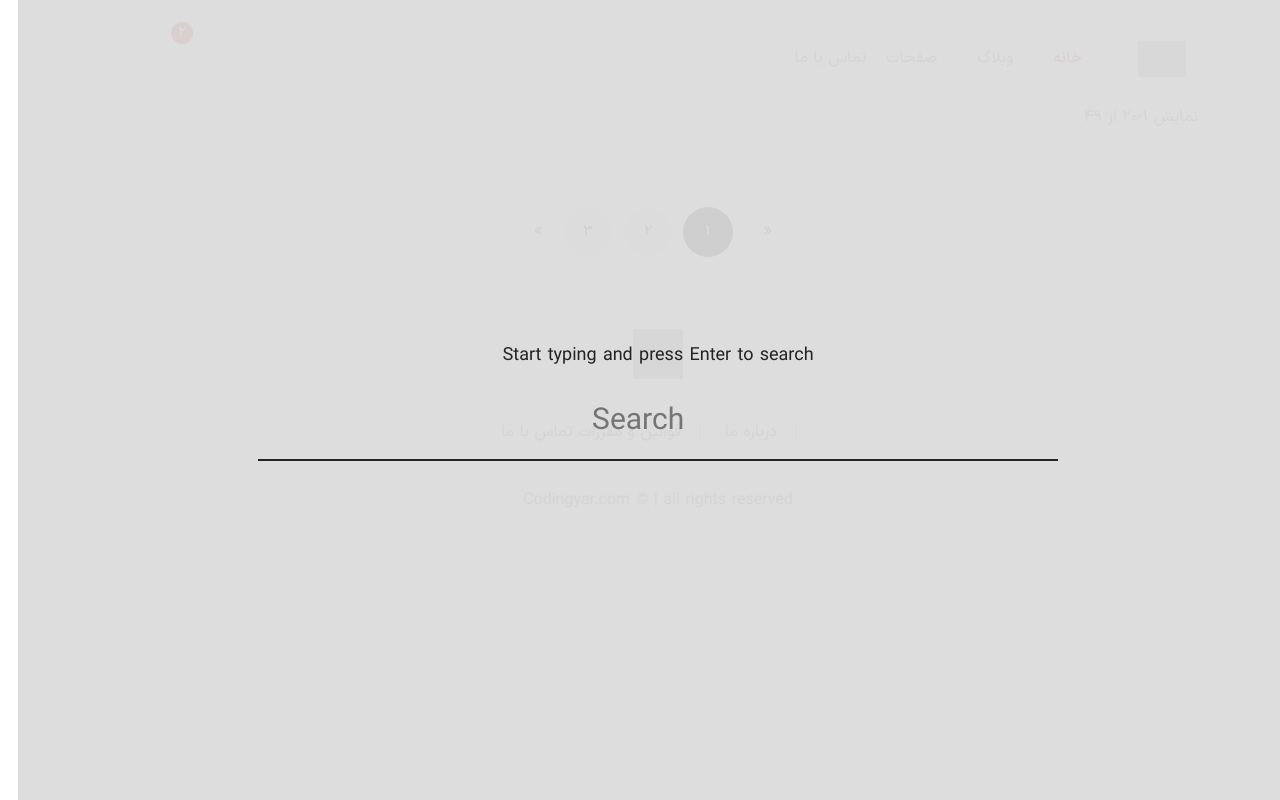
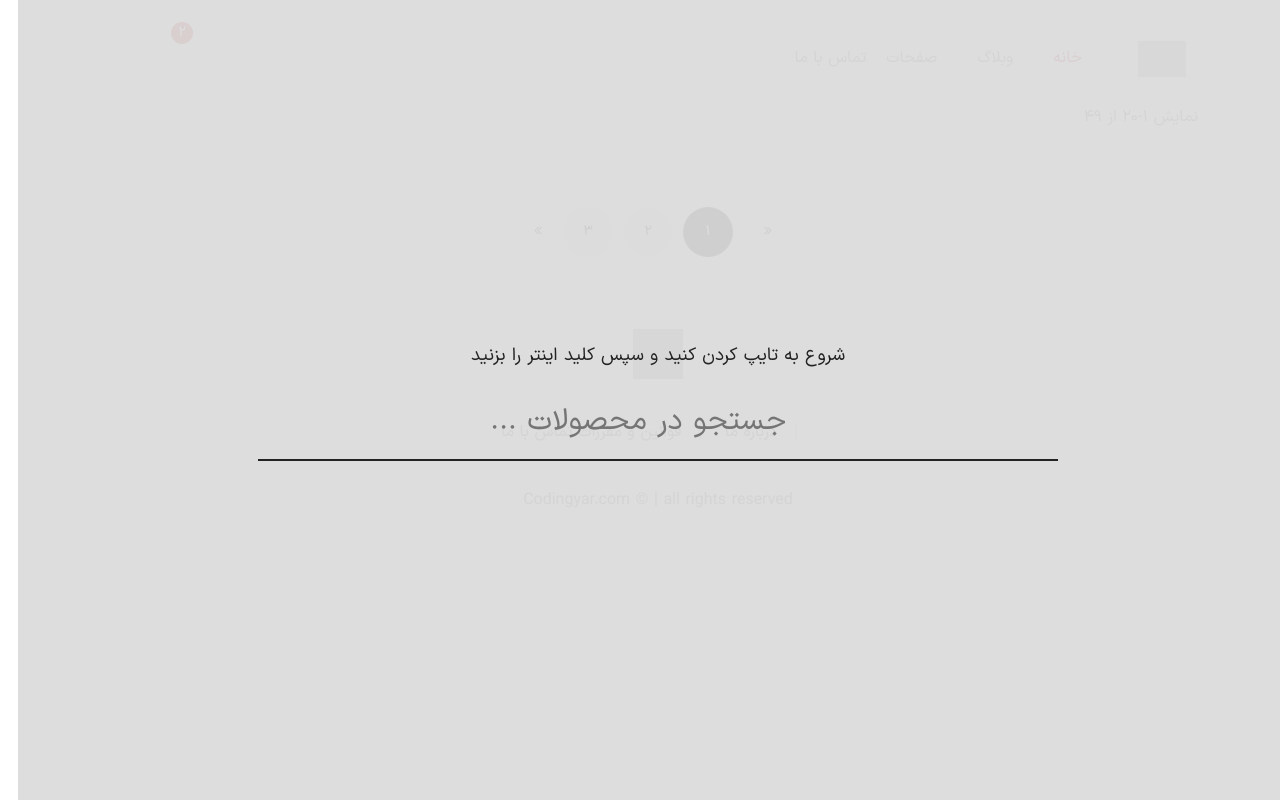
Before and after one commit to pouriashiralipour/online_shop, a Django app: page / in a window 1280 px wide, after a click that opens the changed part. Run offline with Django 4.2, Linux system fonts and the light colour scheme; data that the repository does not hold is empty; parts of the project's set-up code (start-up, migrations or seed data) failed here and were passed over; some libraries are stand-ins or nearby versions; some web fonts are replaced; grey boxes are pictures that could not be loaded.

Commit message:
Create search field and translate it

```diff
--- a/products/templates/products/product_details_view.html
+++ b/products/templates/products/product_details_view.html
@@ -38,7 +38,7 @@
                         </div>
                         <div class="col-12 col-sm-8 product-main-details mt-md--50">
                             <div class="product-summary pl-lg--30 pl-md--0 text-right p-4">
-                                <h3 class="product-title mb--20">{{ product.title }}</h3>
+                                <h3 class="product-title mb--20">{{ product.title|escapejs }}</h3>
                                 <p class="product-short-description mb--20">
                                     {{ product.description|truncatewords:50 }}
                                 </p>
@@ -61,9 +61,9 @@
                                 </div>
                                 <div class="product-footer-meta mt-5 pt-5">
                                     <p><span class="m-0">{% translate 'categoreis' %}:</span>
-                                        <a href="shop.html">لباس</a>,
+                                        <a href="shop.html">{% translate 'dress' %}</a>,
                                         <a href="shop.html">تابستانی</a>,
-                                        <a href="shop.html">گرم</a>,
+                                        <a href="shop.html">{% translate 'worm' %}</a>,
                                         <a href="shop.html">زنانه</a>
                                     </p>
                                 </div>
--- a/templates/_base.html
+++ b/templates/_base.html
@@ -148,10 +148,10 @@
         <div class="searchform__popup" id="searchForm">
 {#            <a href="#" class="btn-close"><i class="flaticon flaticon-cross"></i></a>#}
             <div class="searchform__body">
-                <p>{% translate 'Start typing and press Enter to search' %}</p>
+                <p>شروع به تایپ کردن کنید و سپس کلید اینتر را بزنید </p>
                 <form class="searchform" action="{% url 'search_results' %}">
                     <input type="text" name="q" id="popup-search" class="searchform__input" aria-label="Search"
-                           placeholder={% translate "Search Entire Store..." %}>
+                           placeholder='جستجو در محصولات ...'>
                     <button  type="submit" class="searchform__submit"><i
                             class="flaticon flaticon-magnifying-glass-icon"></i></button>
                 </form>
```
Also changed, not shown: products/locale/fa/LC_MESSAGES/django.po, 1 other file.
